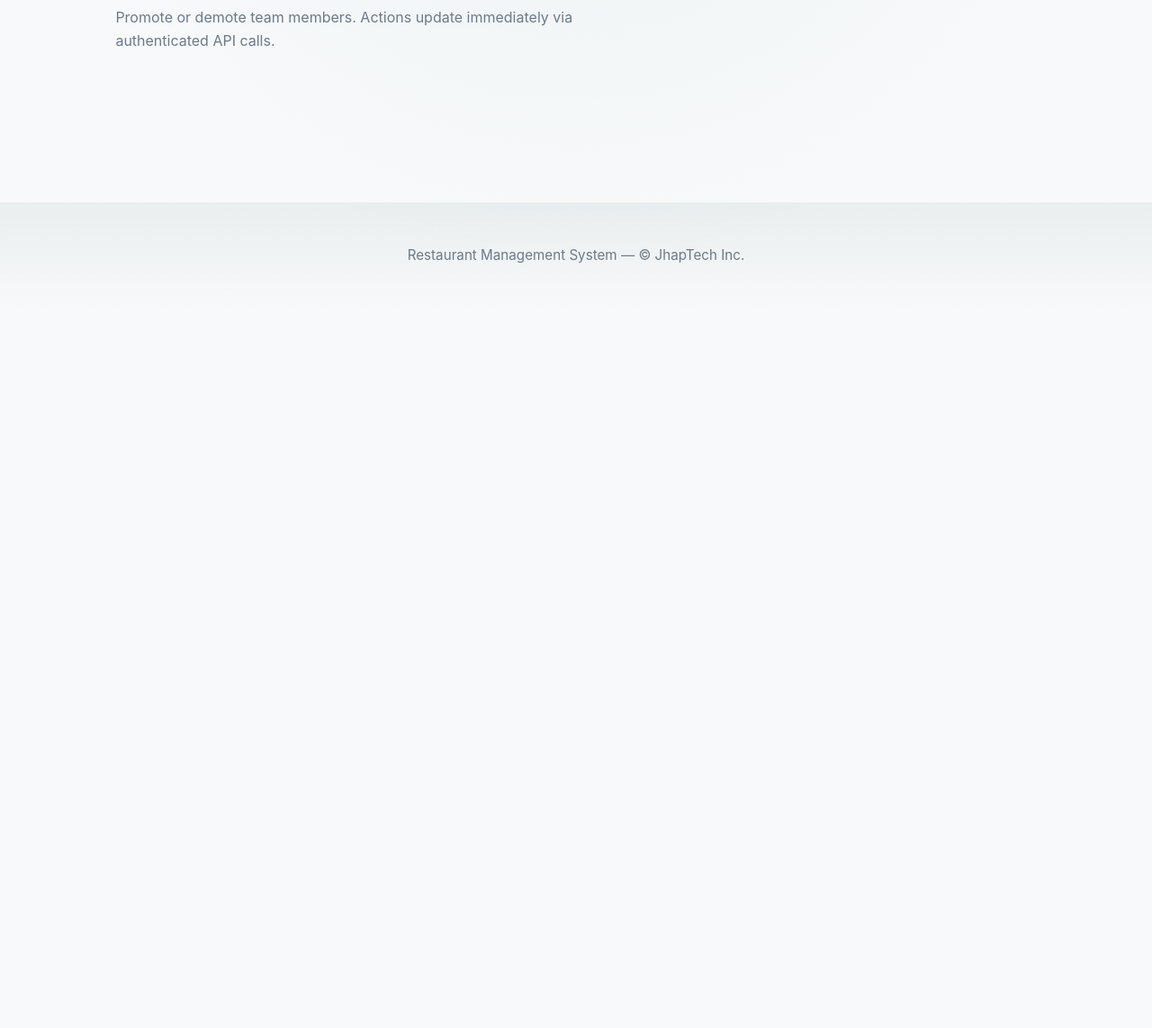
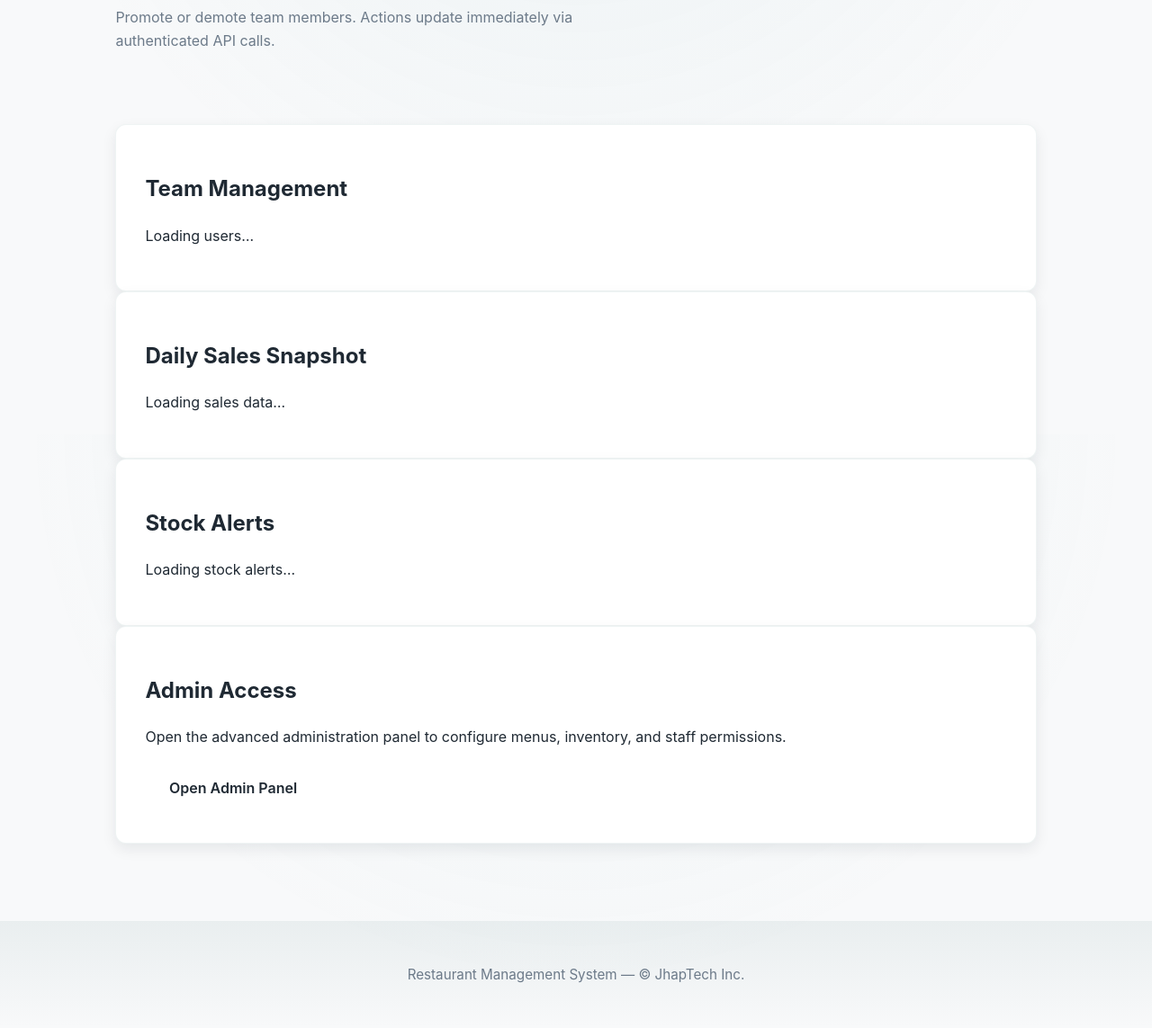
Before and after one commit to Suiper34/Restaurant_Management_System_DjangoRF, a Django app: template templates/managers.html in a window 1280 px wide. Shown: the part 317-1460 px from the top of the page at 90% size. Before the commit the page ends 610 px from the top, so only its background shows below. Run offline with Django 4.2, Linux system fonts and the light colour scheme; the template is opened without the code that fills it, so the values that code supplies are empty.

Commit message:
update managers template to give managers insight of daily sales, stocks alerts and users

```diff
--- a/templates/managers.html
+++ b/templates/managers.html
@@ -10,6 +10,33 @@
     </header>
     <div id="manager-users"></div>
 </section>
+<section class="card">
+    <h2>Team Management</h2>
+    <div id="manager-users" aria-live="polite">
+        <p>Loading users…</p>
+    </div>
+</section>
+
+<section class="card">
+    <h2>Daily Sales Snapshot</h2>
+    <div id="manager-daily-sales" aria-live="polite">
+        <p>Loading sales data…</p>
+    </div>
+</section>
+
+<section class="card">
+    <h2>Stock Alerts</h2>
+    <div id="manager-stock-alerts" aria-live="polite">
+        <p>Loading stock alerts…</p>
+    </div>
+</section>
+
+<section class="card">
+    <h2>Admin Access</h2>
+    <p>Open the advanced administration panel to configure menus, inventory, and staff permissions.</p>
+    <a class="button" href="{{ admin_url }}">Open Admin Panel</a>
+</section>
+<div id="app-toast" aria-live="polite" aria-atomic="true"></div>
 {% endblock %}
 
 {% block footer %}
```
